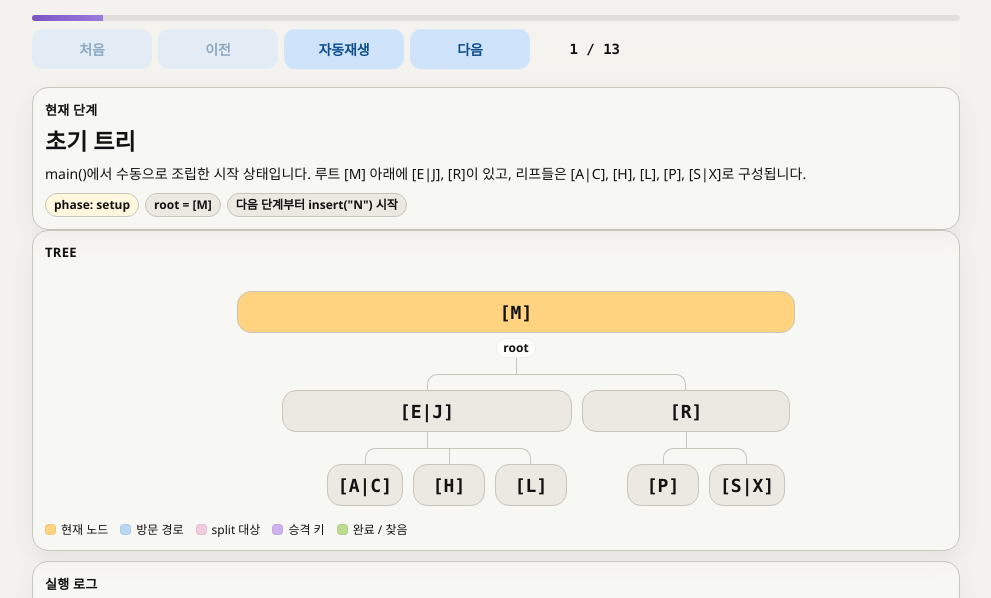
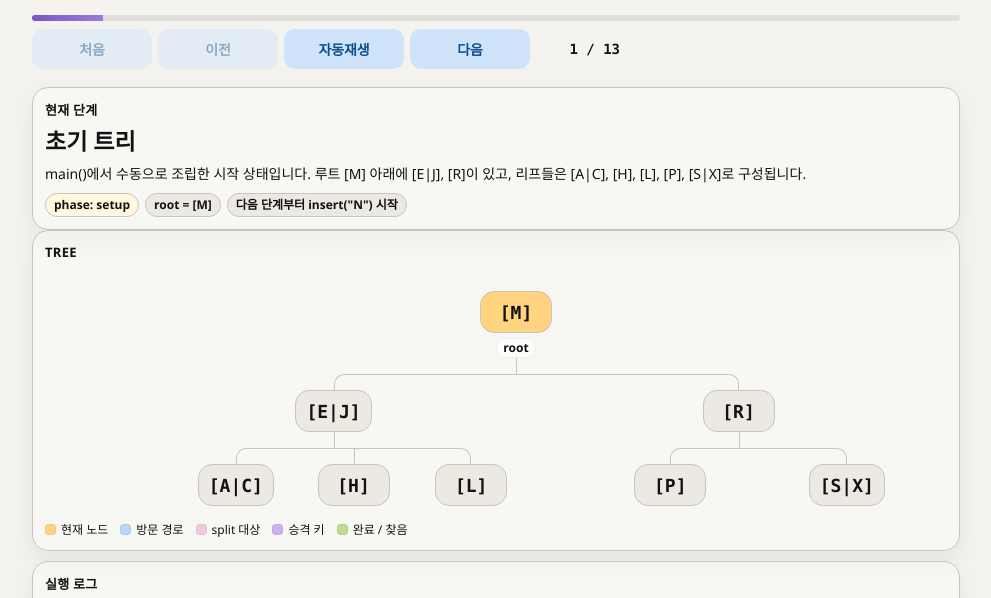
Before and after one commit to hckyeong/hckyeong.github.io, a plain HTML site: page 2-3_Tree_node.html in a window 1280 px wide. Shown: the part 157-755 px from the top of the page, without its empty margins (144-1135 px from the left). Drawn offline with Linux system fonts and the light colour scheme.

Commit message:
Align tree levels in 2-3 tree visualization

```diff
--- a/2-3_Tree_node.html
+++ b/2-3_Tree_node.html
@@ -198,26 +198,32 @@
     }
 
     .tree {
-      min-width: max-content;
+      width: 100%;
+      min-width: 720px;
       margin: 0;
       padding: 6px 0 0;
-      display: flex;
-      justify-content: center;
+    }
+
+    .tree > ul {
+      width: 100%;
     }
 
     .tree ul {
+      width: 100%;
       margin: 0;
       padding-top: 16px;
       position: relative;
       display: flex;
-      justify-content: center;
+      justify-content: stretch;
     }
 
     .tree li {
+      flex: 1 1 0;
+      min-width: 0;
       list-style: none;
       text-align: center;
       position: relative;
-      padding: 16px 5px 0;
+      padding: 16px 6px 0;
     }
 
     .tree li::before,
@@ -271,6 +277,9 @@
     }
 
     .node-card {
+      display: inline-flex;
+      align-items: center;
+      justify-content: center;
       min-width: 56px;
       padding: 10px 8px 8px;
       border-radius: 14px;
```
